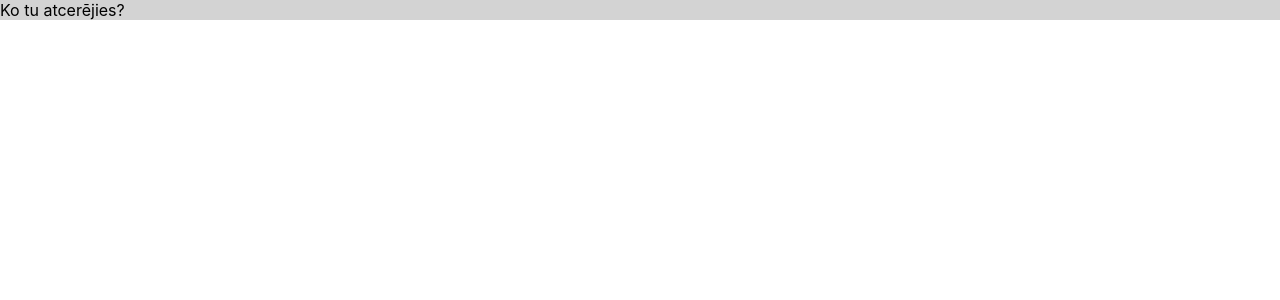
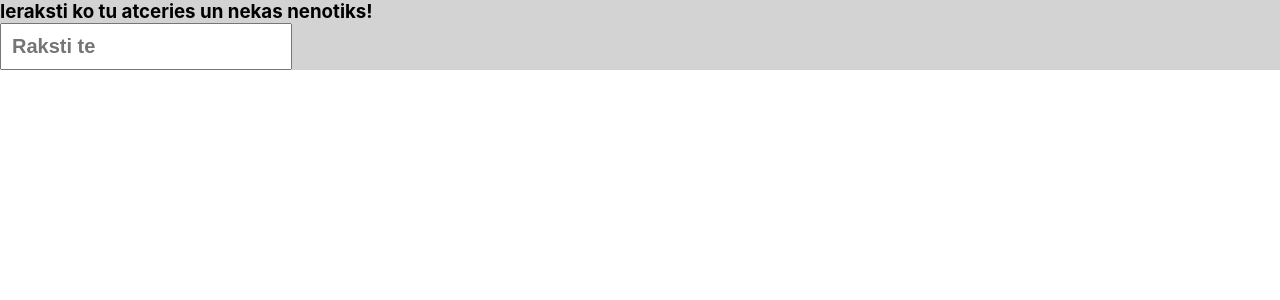
Before and after one commit to gatisgatis/memory-app, a React (Create React App) app: page / in a window 1280 px wide. Shown: the top 300 px of the page. Built offline with nearby package versions, Linux system fonts and the light colour scheme.

Commit message:
testejam pusošanu un redeploy. app v1

```diff
--- a/src/App.css
+++ b/src/App.css
@@ -1,3 +1,9 @@
 .main-app {
   background-color: lightgray;
 }
+
+input{
+  padding: 10px;
+  font-size: 20px;
+  font-weight: bold;
+}
--- a/src/App.tsx
+++ b/src/App.tsx
@@ -9,10 +9,14 @@ const MemoryApp = () => {
 
   return (
     <div className="main-app">
-      {' '}
-      {state
-        ? 'Iegaumē šo - gsdgsdgsdjvsdjvlksdgjdfbklsfdbo9853'
-        : 'Ko tu atcerējies?'}{' '}
+      {state ? (
+        <h3>Iegaumē šo - gsdgsdgsdjvsdjvlksdgjdfbklsfdbo9853 </h3>
+      ) : (
+        <div>
+          <h3>Ieraksti ko tu atceries un nekas nenotiks! </h3>
+          <input type="text" placeholder="Raksti te" className='input' />
+        </div>
+      )}
     </div>
   );
 };
```
